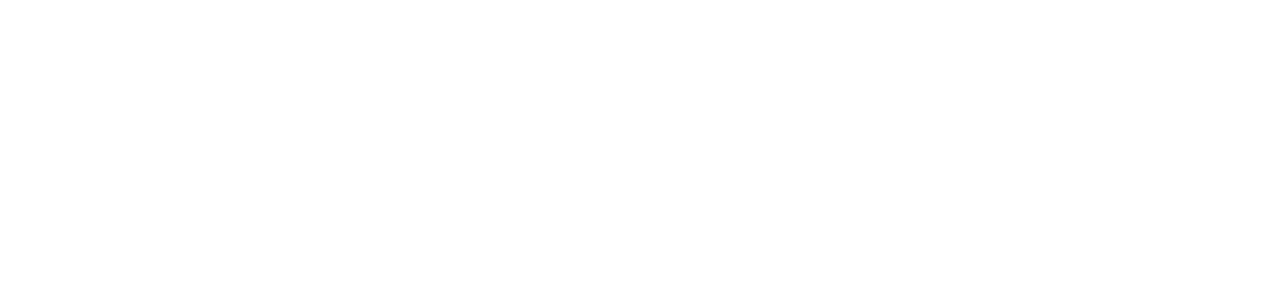
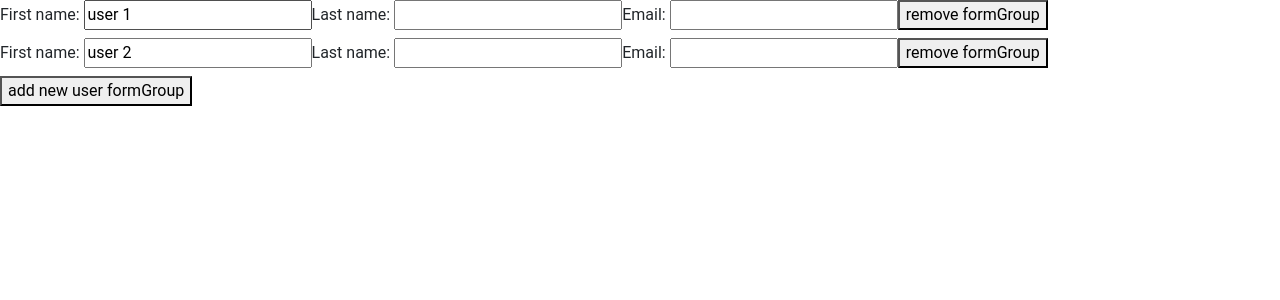
Before and after one commit to jaslark/angular-tutorial, an Angular app in the folder app-tut/: page /form-array in a window 1280 px wide. Before the commit this address led to /. Shown: the top 300 px of the page. Built offline with nearby package versions, Linux system fonts and the light colour scheme.

Commit message:
Form array

```diff
--- a/app-tut/src/app/app-routing.module.ts
+++ b/app-tut/src/app/app-routing.module.ts
@@ -1,11 +1,16 @@
 import { NgModule } from "@angular/core";
 import { Routes, RouterModule } from "@angular/router";
+import { FormArrayComponent } from "./form-array/form-array.component";
 import { SignInComponent } from "./sign-in/sign-in.component";
 
 const routes: Routes = [
   {
     path: "sign-in",
     component: SignInComponent
+  },
+  {
+    path: "form-array",
+    component: FormArrayComponent
   },
   // {
   //   path: "sign-in-rf",
--- a/app-tut/src/app/app.module.ts
+++ b/app-tut/src/app/app.module.ts
@@ -11,9 +11,10 @@
 import { MatCheckboxModule } from '@angular/material/checkbox';
 import { FormsModule, ReactiveFormsModule } from '@angular/forms';
 import { MatTabsModule } from '@angular/material/tabs';
+import { FormArrayComponent } from './form-array/form-array.component';
 
 @NgModule({
-  declarations: [AppComponent, SignInComponent],
+  declarations: [AppComponent, SignInComponent, FormArrayComponent],
   imports: [
     BrowserModule,
     AppRoutingModule,
--- /dev/null
+++ b/app-tut/src/app/form-array/form-array.component.html
@@ -0,0 +1,22 @@
+<form [formGroup]="usersForm" (ngSubmit)="onSubmit()">
+    <ng-container *ngFor="let userFormGroup of getControls(); let i = index">
+      <div [formGroup]="userFormGroup">
+        <label>
+          First name:
+          <input type="text" formControlName="firstName">
+        </label>
+        <label>
+          Last name:
+          <input type="text" formControlName="lastName">
+        </label>
+        <label>
+          Email:
+          <input type="text" formControlName="email">
+        </label>
+        <label>
+          <button (click)="removeFormControl(i)">remove formGroup</button>
+        </label>
+      </div>
+    </ng-container>
+  </form>
+  <button (click)="addFormControl()">add new user formGroup</button>
--- /dev/null
+++ b/app-tut/src/app/form-array/form-array.component.ts
@@ -0,0 +1,58 @@
+import { Component, OnInit } from '@angular/core';
+import { FormBuilder, FormGroup, FormArray, Validators } from '@angular/forms';
+
+let emailRegex = '^[a-zA-Z0-9_.+-]+@[a-zA-Z0-9-]+.[a-zA-Z0-9-.]+$';
+
+@Component({
+  selector: 'app-form-array',
+  templateUrl: './form-array.component.html',
+  styleUrls: ['./form-array.component.scss'],
+})
+export class FormArrayComponent implements OnInit {
+  public usersForm: FormGroup;
+  users: FormArray;
+
+  constructor(private fb: FormBuilder) {
+    this.usersForm = this.fb.group({
+      date: this.fb.control(new Date()),
+      users: this.fb.array([
+        this.fb.group({
+          firstName: ['user 1', Validators.required],
+          lastName: ['', Validators.required],
+          email: ['', Validators.pattern(emailRegex)],
+        }),
+        this.fb.group({
+          firstName: ['user 2', Validators.required],
+          lastName: ['', Validators.required],
+          email: ['', Validators.pattern(emailRegex)],
+        }),
+      ]),
+    });
+  }
+
+  getControls() {
+    return (this.usersForm.get('users') as FormArray).controls as FormGroup[];;
+  }
+
+  ngOnInit(): void {}
+
+  removeFormControl(i: number) {
+    let usersArray = this.usersForm.controls['users'] as FormArray;
+    usersArray.removeAt(i);
+  }
+
+  addFormControl() {
+    let usersArray = this.usersForm.controls['users'] as FormArray;
+    let arraylen = usersArray.length;
+
+    let newUsergroup: FormGroup = this.fb.group({
+      firstName: ['', Validators.required],
+      lastName: ['', Validators.required],
+      email: ['', Validators.pattern(emailRegex)]
+    })
+
+    usersArray.insert(arraylen, newUsergroup);
+  }
+
+  onSubmit() {}
+}
```
Also changed, not shown: app-tut/src/app/form-array/form-array.component.scss (added), 1 other file (tests, documents, lock files or other folders).
